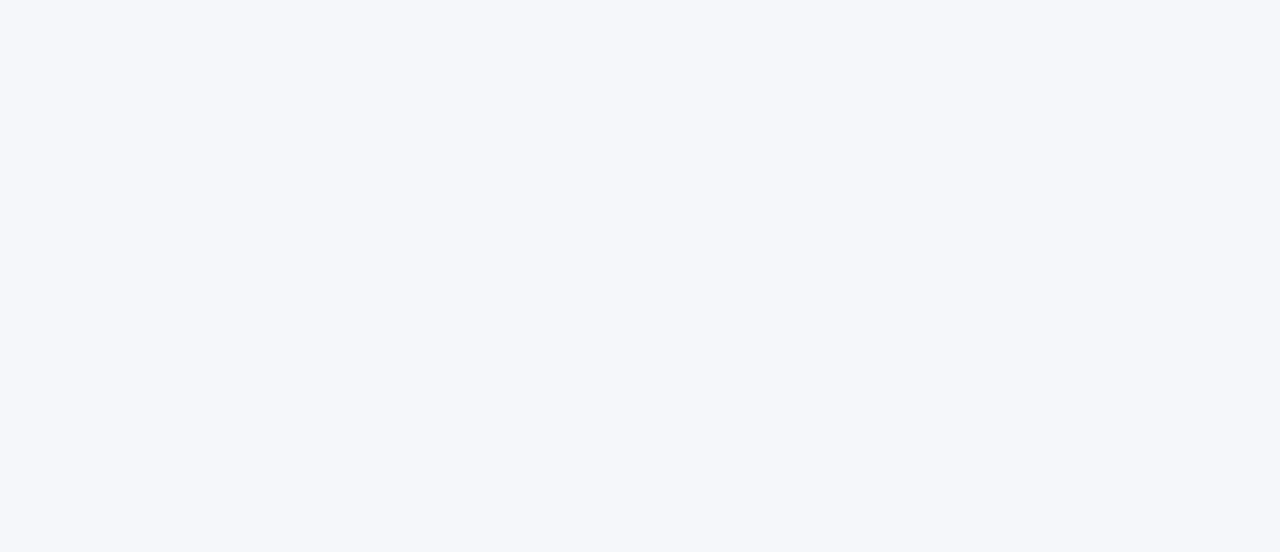
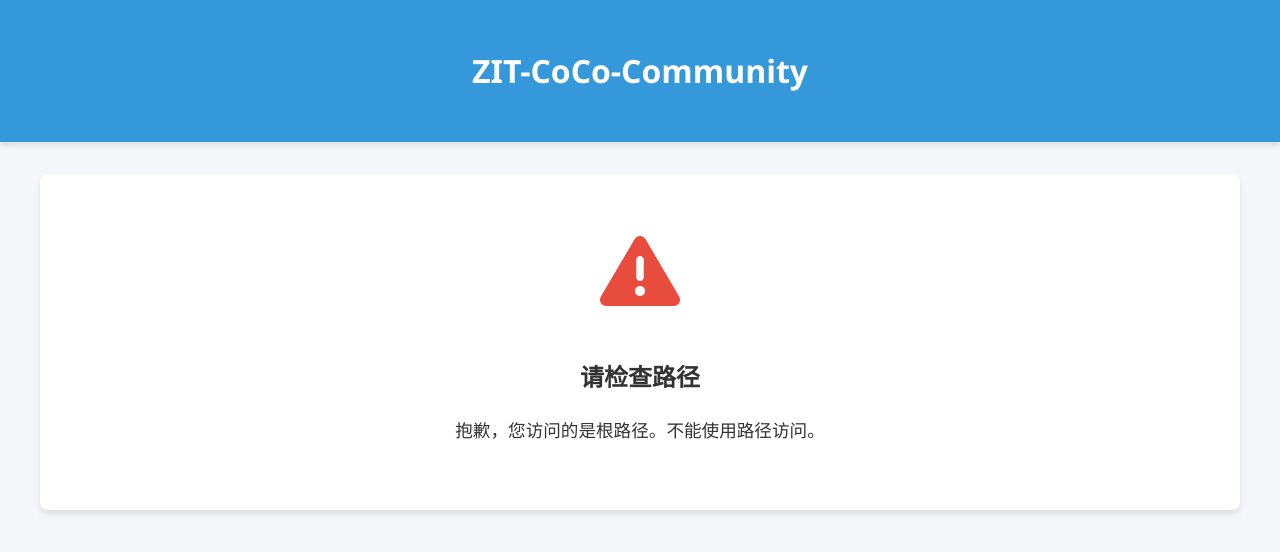
Before and after one commit to zitzhen/CoCo-Community-Control, a Vue app: page /user in a window 1280 px wide. Before the commit this address had no page. Shown: the top 552 px of the page. Built offline with nearby package versions, Linux system fonts and the light colour scheme.

Commit message:
给访问根路径提示请问访问根域

```diff
--- /dev/null
+++ b/src/components/user/Navigation.vue
@@ -0,0 +1,7 @@
+<template>
+    <header>
+        <div>
+            <h1>ZIT-CoCo-Community</h1>
+        </div>
+    </header>
+</template>
--- /dev/null
+++ b/src/views/error/No-parameters.vue
@@ -0,0 +1,64 @@
+<template>
+    <Navigation />
+    <div class="container">
+        <div class="error-content">
+            <div class="error-icon">
+                <i class="fas fa-exclamation-triangle"></i>
+            </div>
+            <h2 class="error-title">请检查路径</h2>
+            <p class="error-message">
+                抱歉，您访问的是根路径。不能使用路径访问。
+            </p>
+        </div>
+    </div>
+</template>
+<script setup>
+import Navigation from '@/components/user/Navigation.vue';
+</script>
+<style scoped>
+    :root {
+    --primary-color: #3498db;
+    --secondary-color: #2980b9;
+    --background-color: #f5f7fa;
+    --card-color: #ffffff;
+    --text-color: #333333;
+    --shadow: 0 4px 6px rgba(0, 0, 0, 0.1);
+}
+
+
+.error-content {
+    background-color: var(--card-color);
+    border-radius: 8px;
+    padding: 2rem;
+    box-shadow: var(--shadow);
+    text-align: center;
+}
+
+.error-icon {
+    font-size: 5rem;
+    color: #e74c3c;
+    margin-bottom: 1.5rem;
+}
+
+
+.error-message {
+    font-size: 1.1rem;
+    margin-bottom: 2rem;
+    line-height: 1.7;
+}
+
+
+@media (max-width: 600px) {
+    .container {
+        padding: 1rem;
+    }
+
+    .error-icon {
+        font-size: 4rem;
+    }
+
+    .error-title {
+        font-size: 1.5rem;
+    }
+}
+</style>
--- /dev/null
+++ b/src/views/user/index.vue
@@ -0,0 +1,6 @@
+<script setup>
+import Navigation from '@/components/user/Navigation.vue';
+</script>
+<template>
+    <Navigation />
+</template>
```
Also changed, not shown: src/router/index.js (+8 -0 lines).
